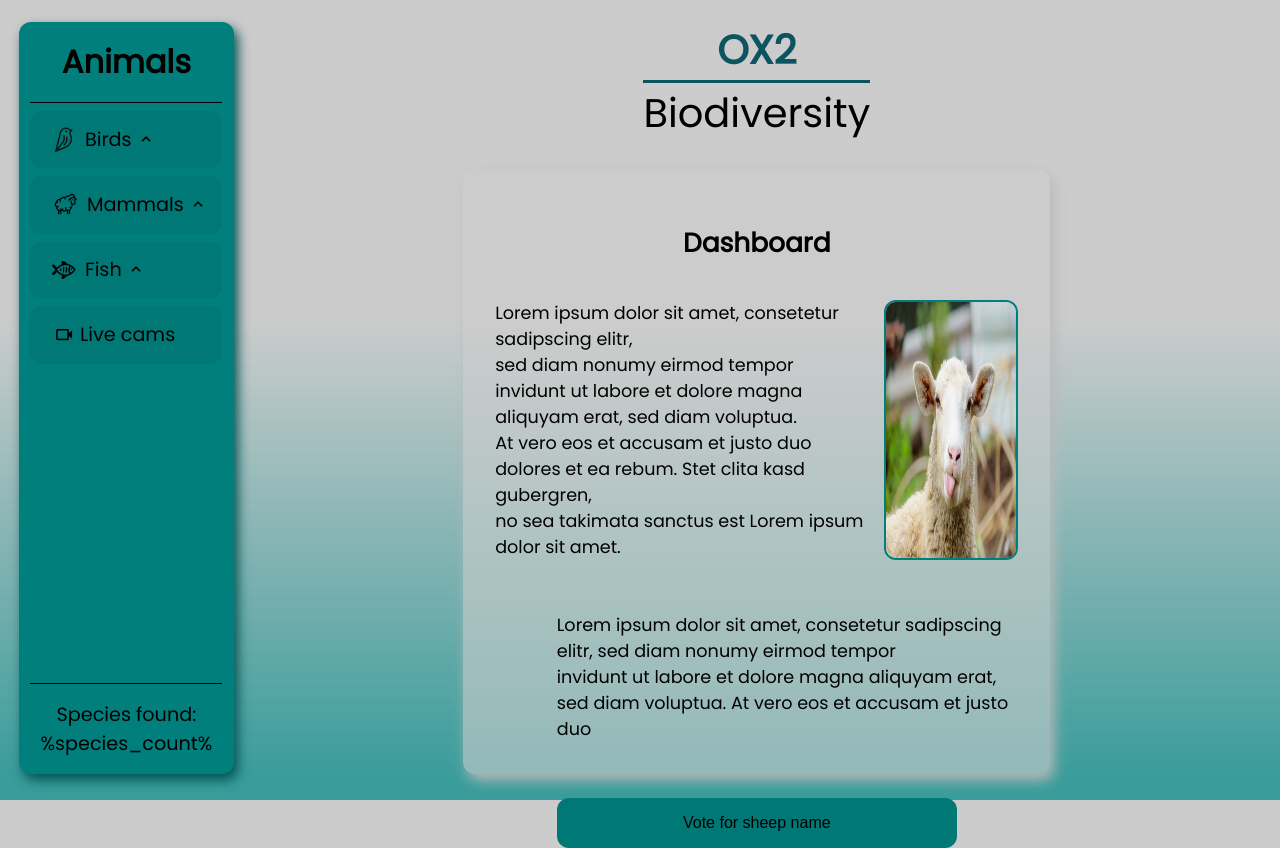
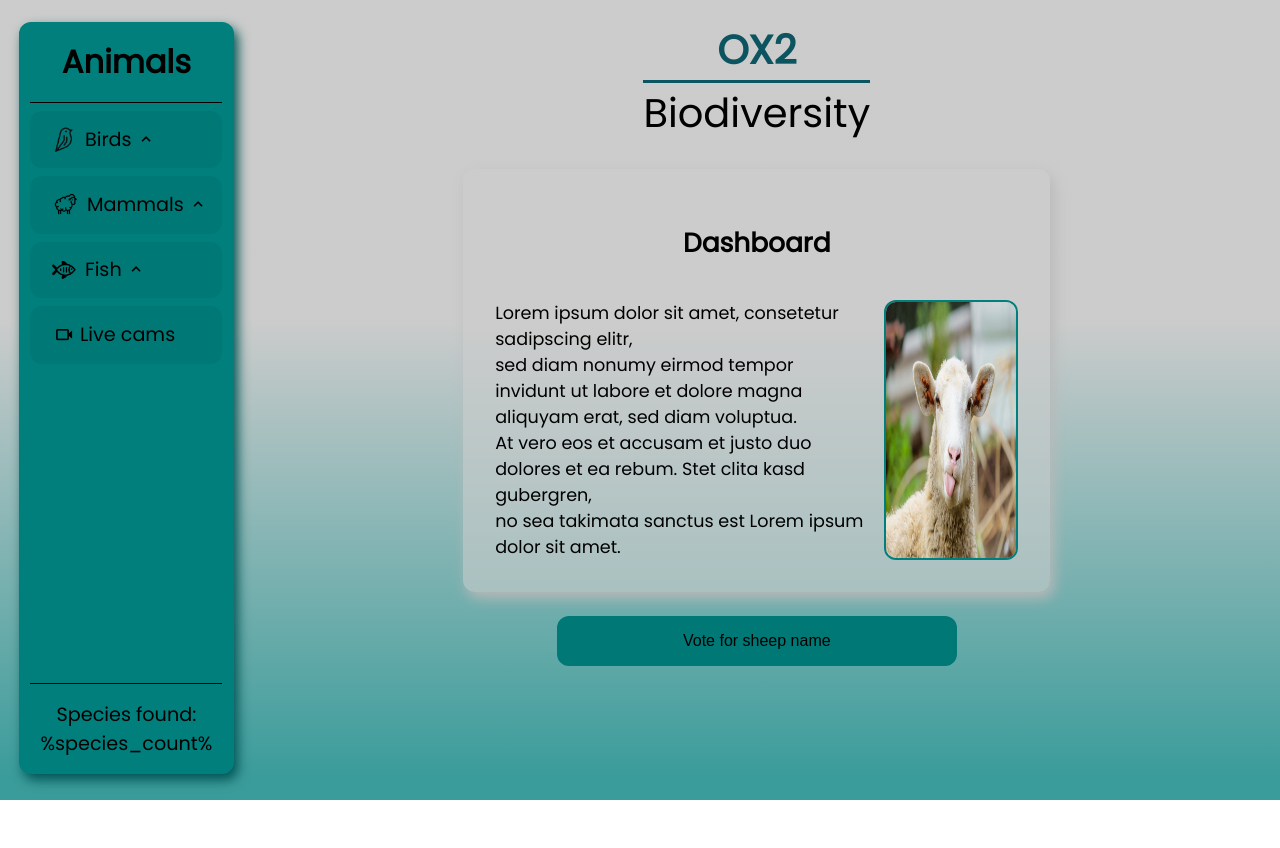
Before and after one commit to cide0/school-project, an Angular app in the folder code/public/app/: page /#/ in a window 1280 px wide. After the commit the page ends 800 px from the top, so only its background shows below. Built offline with nearby package versions, Linux system fonts and the light colour scheme.

Commit message:
Deleted text

```diff
--- a/code/public/app/src/app/homepage/dashboard/dashboard.component.css
+++ b/code/public/app/src/app/homepage/dashboard/dashboard.component.css
@@ -1,6 +1,5 @@
 #sheep{
   width: 25%;
-  height: auto;
   border-radius: 12px;
   border: 2px solid var(--secondary-color);
 }
@@ -14,11 +13,6 @@
 h2{
   display: flex;
   justify-content: center;
-}
-
-#textBox{
-  margin-top: 2em;
-  margin-left: 3.5em;
 }
 
 #dashboard-container{
--- a/code/public/app/src/app/homepage/dashboard/dashboard.component.html
+++ b/code/public/app/src/app/homepage/dashboard/dashboard.component.html
@@ -13,10 +13,5 @@
 
       <img id="sheep" src="assets/sheep-image.jpg" alt="Picture of a sheep"/>
     </div>
-
-    <div id="textBox">
-      Lorem ipsum dolor sit amet, consetetur sadipscing elitr, sed diam nonumy eirmod tempor<br>
-      invidunt ut labore et dolore magna aliquyam erat, sed diam voluptua. At vero eos et accusam et justo duo<br>
-    </div>
   </div>
 </div>
```
